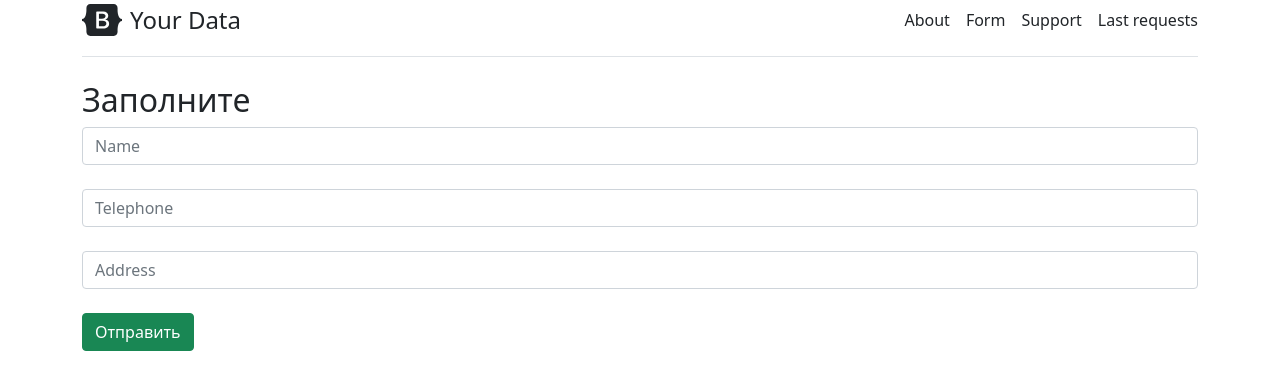
After one commit to thendray/web_prob, a Flask app: page /form in a window 1280 px wide. The commit adds this page. Shown: the top 390 px of the page. Run offline with Flask 2, Linux system fonts and the light colour scheme.

Commit message:
posrtgresql connecting succeed/ add form

```diff
--- a/app.py
+++ b/app.py
@@ -1,9 +1,9 @@
-from flask import Flask, render_template
+from flask import Flask, render_template, request, redirect
 from flask_sqlalchemy import SQLAlchemy
 
 
 app = Flask(__name__)
-app.config["SQLALCHEMY_DATABASE_URI"] = "postgresql://postgres:Time_to_fly@localhost:8079/web_prob"
+app.config["SQLALCHEMY_DATABASE_URI"] = "postgresql://postgres:Time_to_fly@localhost/web_prob"
 app.config["SQLALCHEMY_TRACK_MODIFICATIONS"] = False
 db = SQLAlchemy(app)
 
@@ -11,8 +11,8 @@ db = SQLAlchemy(app)
 class Information(db.Model):
     __tablename__ = "web_prob"
 
-    def __init__(self, id: int, name: int, telephone: str, address: str = ""):
-        self.id = id
+    def __init__(self, name: str, telephone: str, address: str = ""):
+
         self.name = name
         self.telephone = telephone
         self.address = address
@@ -31,5 +31,23 @@ def hello():
     return render_template("home.html")
 
 
+@app.route("/form", methods=["GET", "POST"])
+def form():
+    if request.method == "POST":
+        name = request.form["name"]
+        telephone = request.form["telephone"]
+        address = request.form["address"]
+
+        info = Information(name, telephone, address)
+
+        try:
+            db.session.add(info)
+            db.session.commit()
+            return redirect("/")
+        except:
+            return "SOS"
+    return render_template("form.html")
+
+
 if __name__ == "__main__":
     app.run(debug=True)
--- /dev/null
+++ b/templates/form.html
@@ -0,0 +1,17 @@
+{% extends "master_page.html" %}
+
+{% block title %}
+Форма
+{% endblock %}
+
+{% block body %}
+<div class="container">
+    <form method="post">
+        <h2>Заполните</h2>
+        <input type="text"  name="name" id="name" class="form-control" placeholder="Name"><br>
+        <input type="text"  name="telephone" id="telephone" class="form-control" placeholder="Telephone"><br>
+        <input type="text"  name="address" id="address" class="form-control" placeholder="Address"><br>
+        <input type="submit" class="btn btn-success" value="Отправить">
+    </form>
+</div>
+{% endblock %}
--- a/templates/home.html
+++ b/templates/home.html
@@ -7,6 +7,8 @@
 {% block body %}
 <div class="pricing-header p-3 pb-md-4 mx-auto text-center">
           <h1 class="display-4 fw-normal">Pricing</h1>
-          <p class="fs-5 text-muted">Quickly build an effective pricing table for your potential customers with this Bootstrap example. It’s built with default Bootstrap components and utilities with little customization.</p>
+          <p class="fs-5 text-muted"> First web-service on Flask.</p>
 </div>
+
+
 {% endblock %}
--- a/templates/master_page.html
+++ b/templates/master_page.html
@@ -15,7 +15,7 @@
 
           <nav class="d-inline-flex mt-2 mt-md-0 ms-md-auto">
             <a class="me-3 py-2 text-dark text-decoration-none" href="#">About</a>
-            <a class="me-3 py-2 text-dark text-decoration-none" href="#">Enterprise</a>
+            <a class="me-3 py-2 text-dark text-decoration-none" href="/form">Form</a>
             <a class="me-3 py-2 text-dark text-decoration-none" href="#">Support</a>
             <a class="py-2 text-dark text-decoration-none" href="#">Last requests</a>
           </nav>
```
